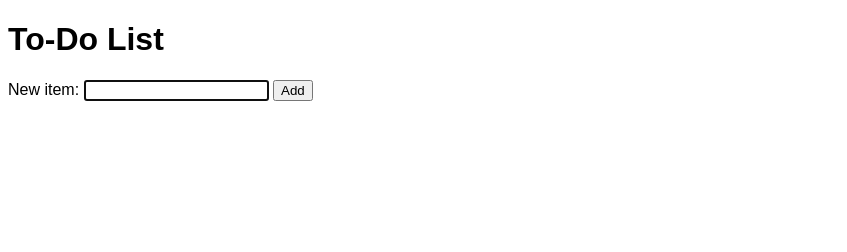
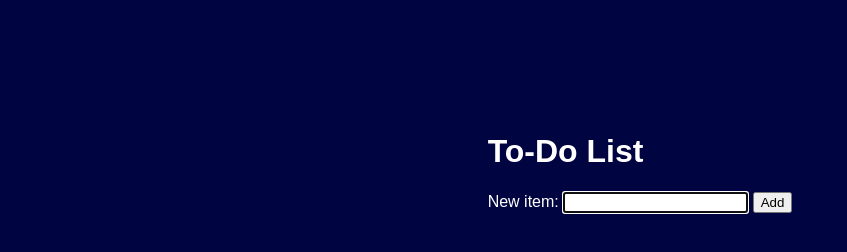
Before and after one commit to kadenrose/Lab-5.6-GIT-418, a plain HTML site: page index.html in a window 1280 px wide. Shown: the whole page, without its empty margins (0-847 px from the left). Drawn offline with nearby package versions, Linux system fonts and the light colour scheme.

Commit message:
updated styles etc

```diff
--- a/styles.css
+++ b/styles.css
@@ -1,12 +1,23 @@
+html{
+    display: flex;
+    justify-content: center;
+    margin-top: 4rem;
+
+}
+
 body {
 	font-family: Arial, Helvetica, sans-serif;
+    color: white;
+    background-color: #000440;
+    margin: 2rem;
+    padding: 1rem;
 }
 
 ol button {
 	width: 28px;
 	height: 28px;
 	line-height: 10px;
-	margin-right:3px;
+	margin-right 3px;
 }
 
 li {
```
Also changed, not shown: 1 other file.
